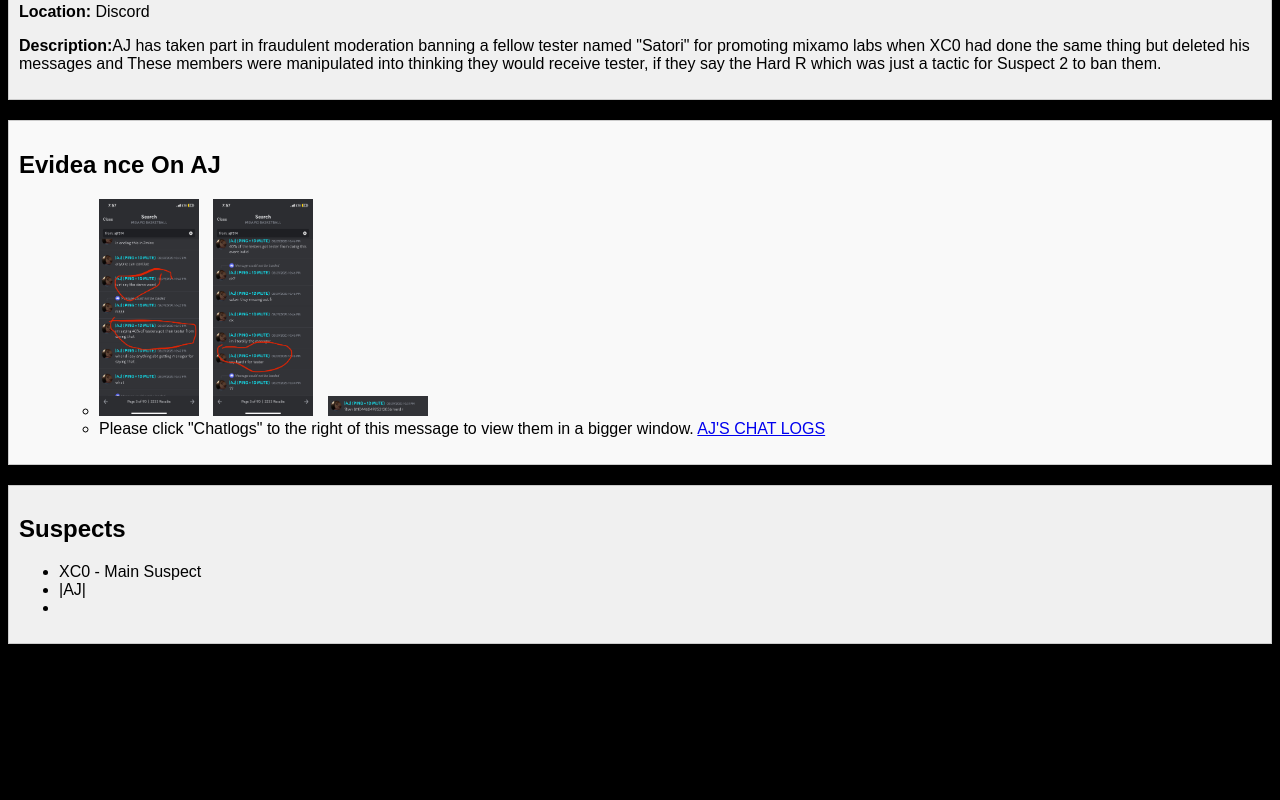
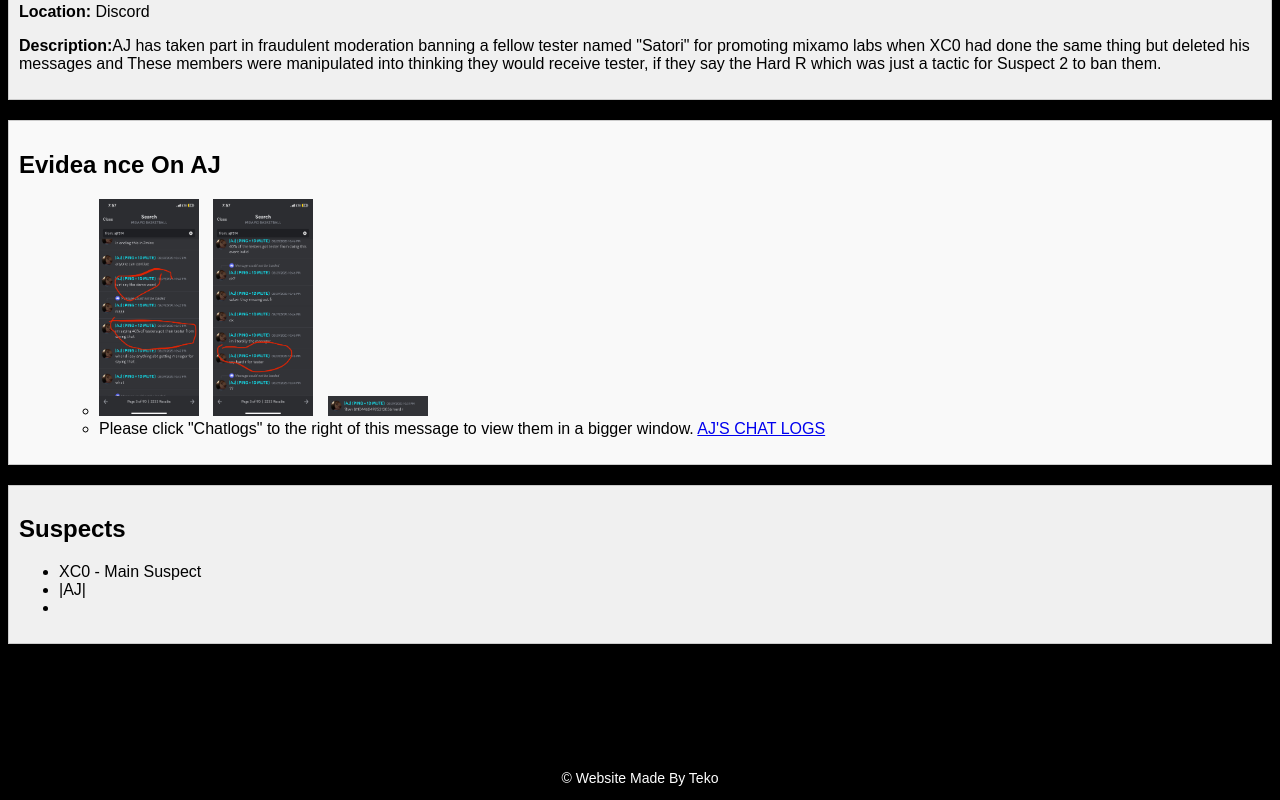
Before and after one commit to bozoteko/mixamorico, a plain HTML site: page index.html in a window 1280 px wide. Shown: the part 753-1553 px from the top of the page. Drawn offline with Linux system fonts and the light colour scheme.

Commit message:
Update index.html

```diff
--- a/index.html
+++ b/index.html
@@ -40,6 +40,13 @@
     text-align: center;
     background-color: #f0f0f0;
   }
+
+          .footer {
+            text-align: center;
+            margin-top: 40px; /* Increase the margin to push the footer lower */
+            color: #ffffff;
+            font-size: 14px; /* Adjust the font size */
+        }
 
   @media only screen and (max-width: 767px) {
             #content {
```
